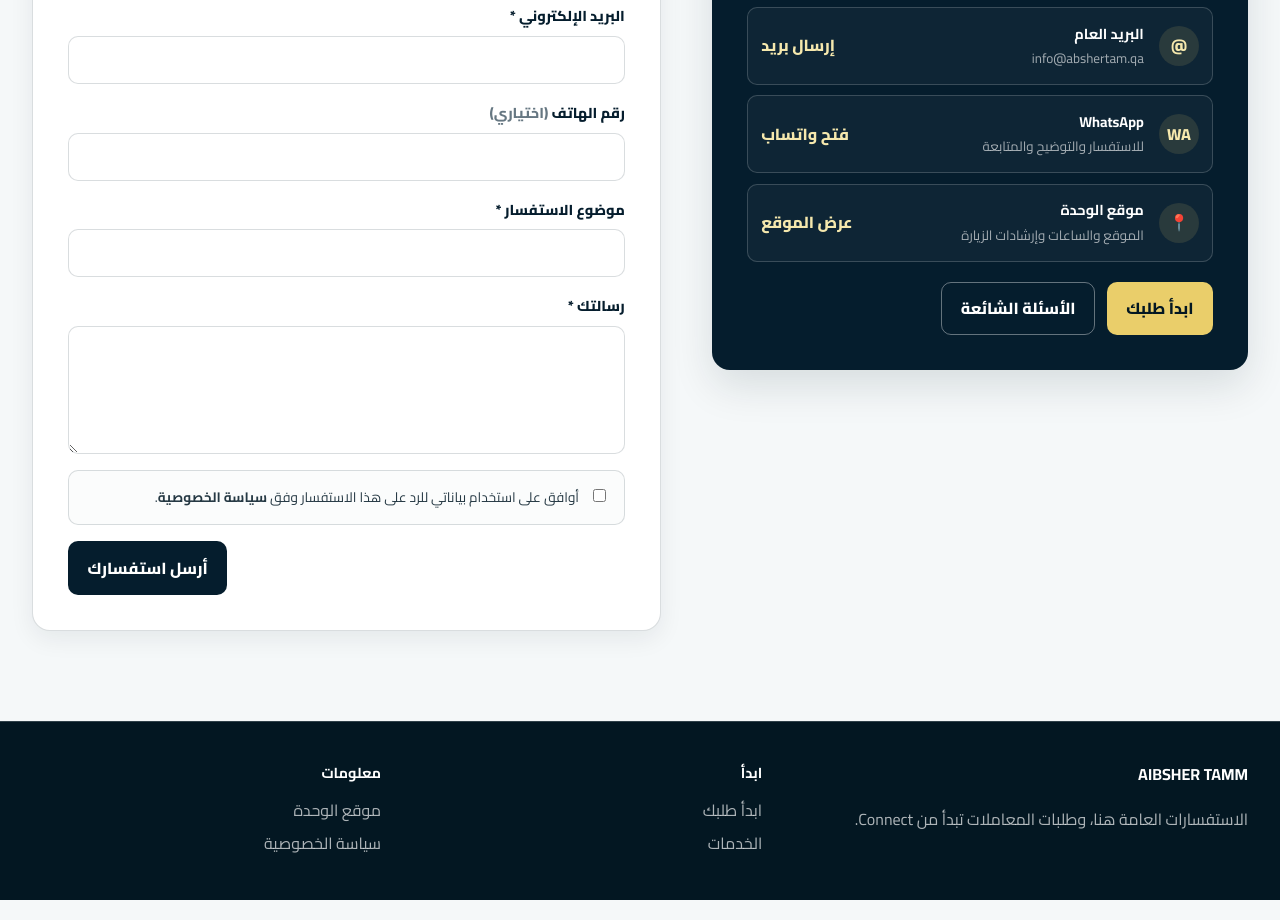
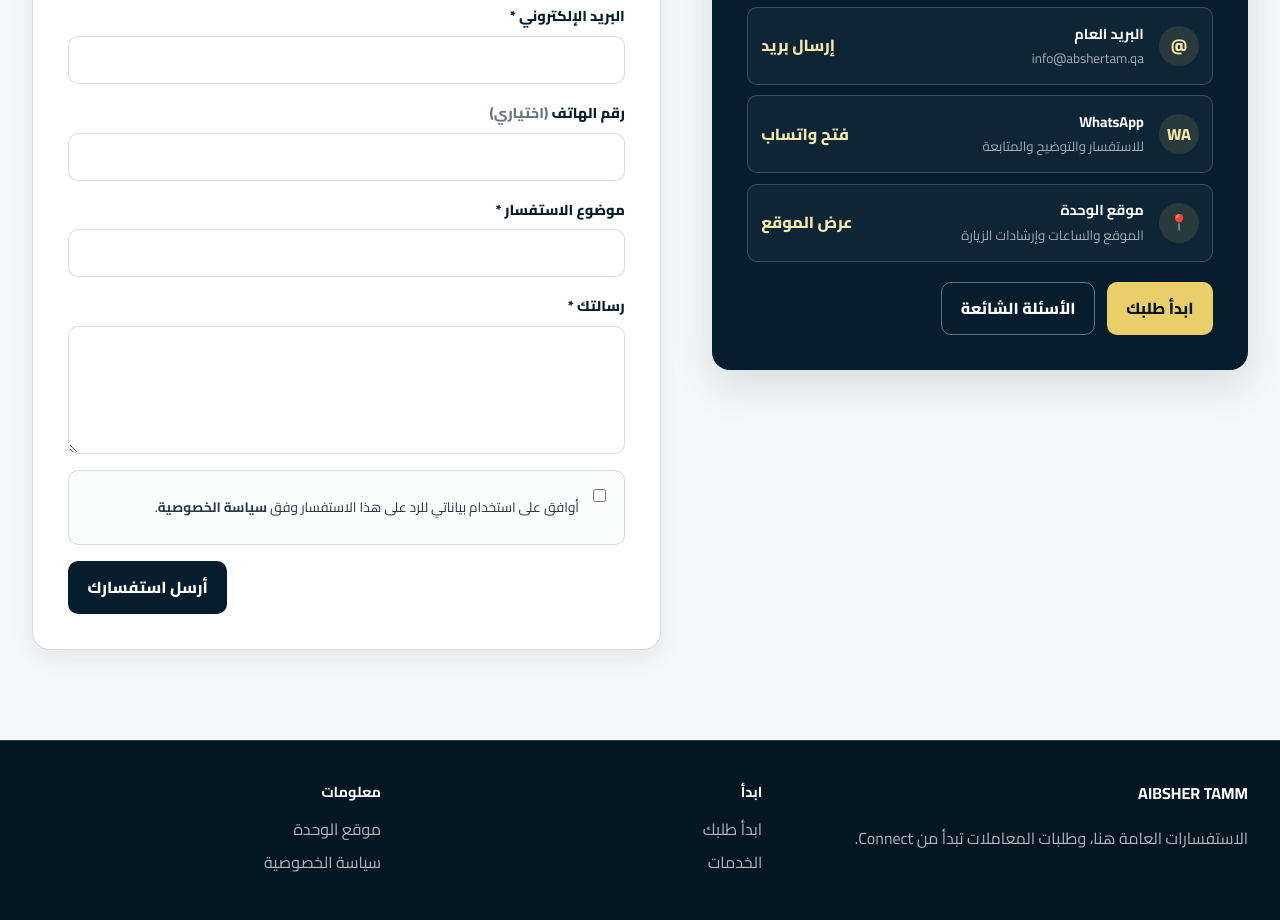
Before and after one commit to orveax/abshertam, a plain HTML site: page ar/contact/index.html in a window 1280 px wide. Shown: the part 756-1676 px from the top of the page. Drawn offline with Linux system fonts and the light colour scheme.

Commit message:
qa: close final contact consent touch target gap

```diff
--- a/assets/css/pages/qa-fixes-v2.css
+++ b/assets/css/pages/qa-fixes-v2.css
@@ -10,6 +10,7 @@
 .v2-resource a,.v2-resource button{min-height:44px!important;display:inline-flex;align-items:center}
 .v2-mini-faq summary{min-height:44px;display:flex;align-items:center}
 .legal-v2__identity a{min-height:44px;display:inline-flex;align-items:center}
+.support-v2__consent a{min-height:44px;display:inline-flex;align-items:center}
 
 /* FAQ horizontal-overflow containment. */
 .faq-v2__layout,.faq-v2__toc,.faq-v2__toc nav{min-width:0!important;max-width:100%}
```
